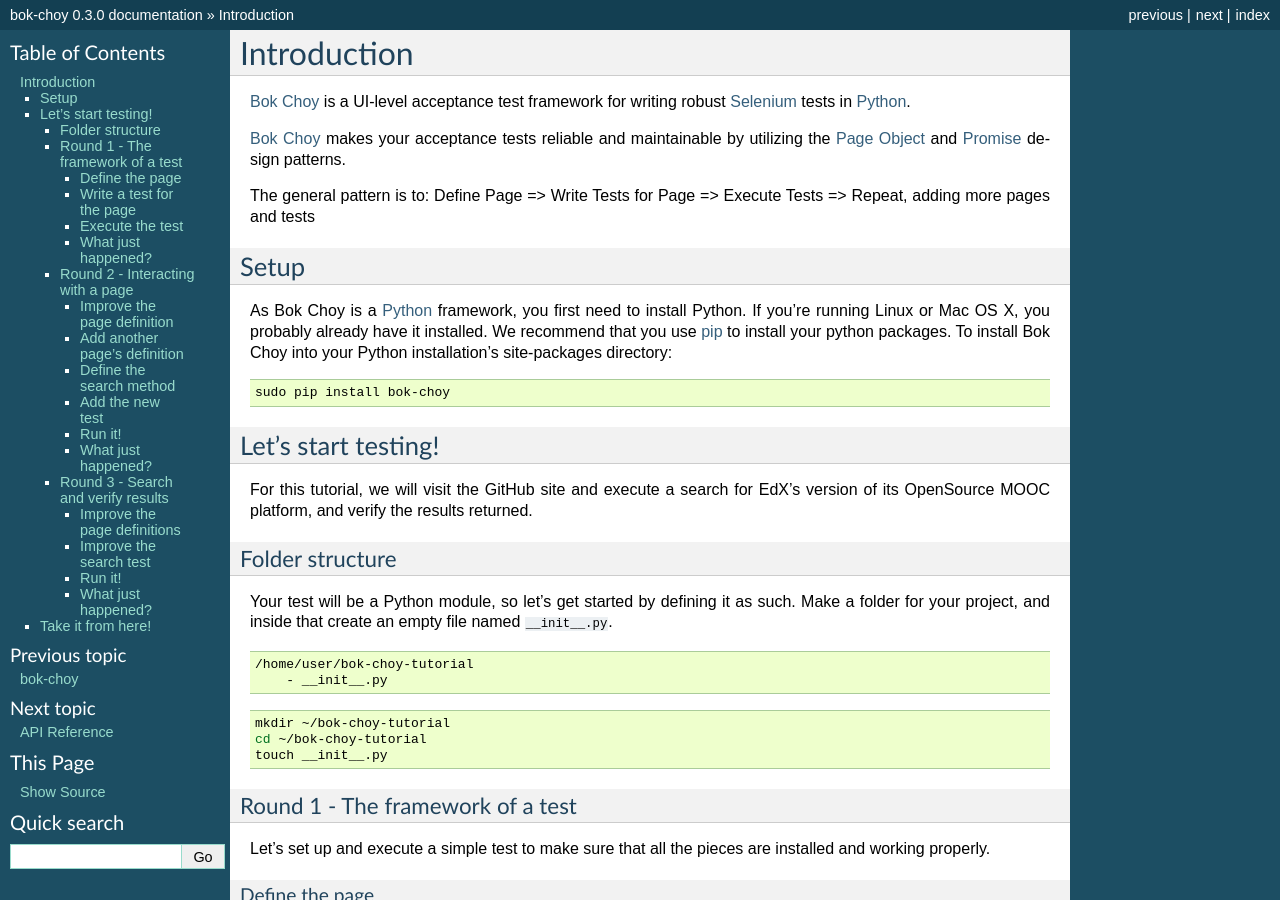
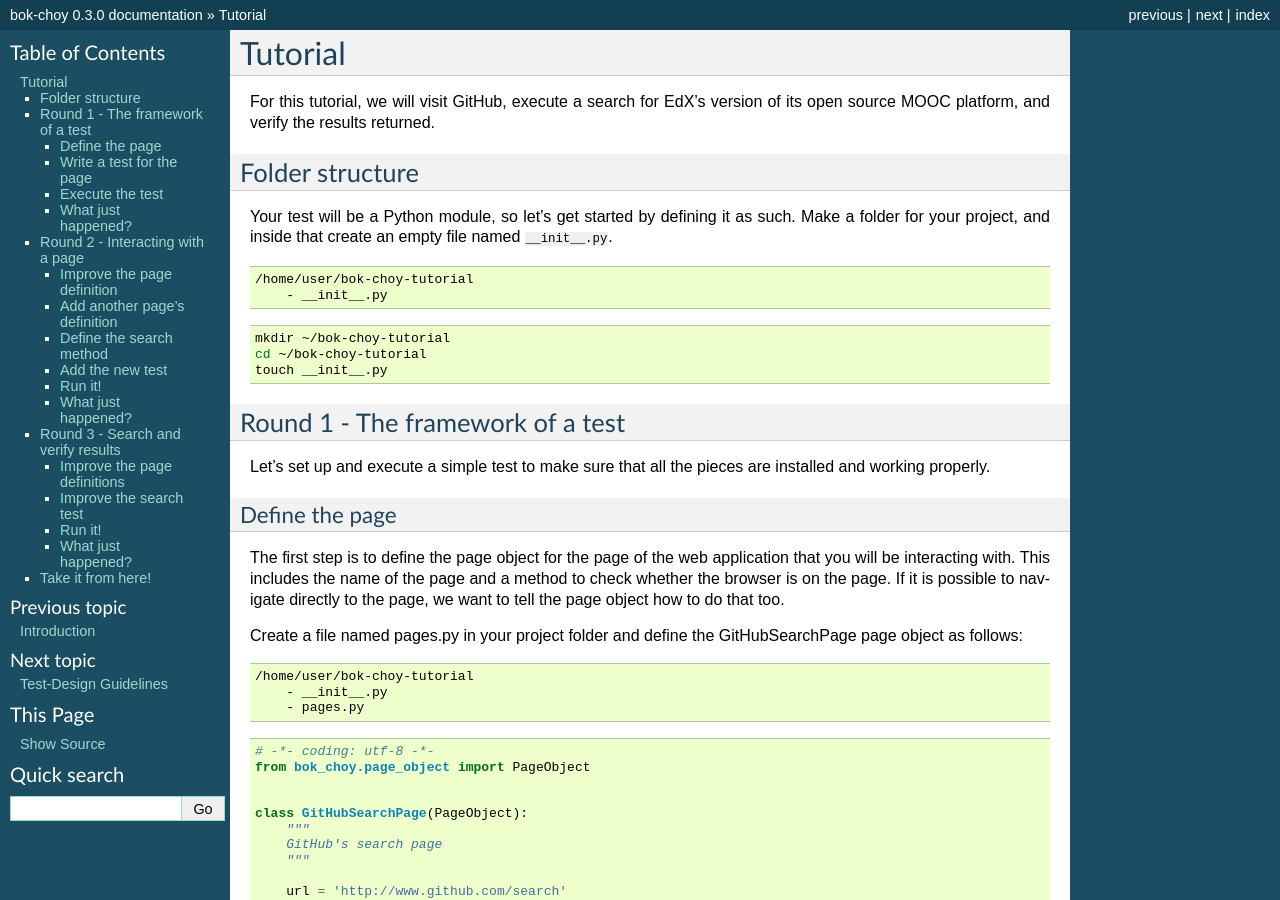
Before and after one commit to openedx-unsupported/bok-choy, a Sphinx documentation site: the page built from docs/tutorial.rst, in a window 1280 px wide and 900 px high. Built offline with Sphinx 7.4.7, drawn with Linux system fonts in a browser that asks for light colours.

Commit message:
Added docs for test-writing guidelines.

```diff
--- a/docs/index.rst
+++ b/docs/index.rst
@@ -3,12 +3,12 @@
 
 UI-level acceptance test framework.
 
-Contents:
-
 .. toctree::
    :maxdepth: 2
 
+   intro
    tutorial
+   guidelines
    api_reference
 
 
--- a/docs/tutorial.rst
+++ b/docs/tutorial.rst
@@ -1,38 +1,9 @@
-############
-Introduction
-############
-
-`Bok Choy`_ is a UI-level acceptance test framework for writing robust Selenium_ tests in Python_.
-
-`Bok Choy`_ makes your acceptance tests reliable and maintainable by utilizing the
-`Page Object <https://code.google.com/p/selenium/wiki/PageObjects>`_ and
-`Promise <http://www.quora.com/JavaScript/What-is-the-promise-pattern>`_
-design patterns.
-
-The general pattern is to:
-Define Page => Write Tests for Page => Execute Tests => Repeat, adding more pages and tests
-
-
-*****
-Setup
-*****
-
-As Bok Choy is a Python_ framework, you first need to install Python.
-If you’re running Linux or Mac OS X, you probably already have it installed.
-We recommend that you use `pip <http://www.pip-installer.org/>`_ to install your python
-packages. To install Bok Choy into your Python installation’s site-packages directory:
-
-.. code-block:: bash
-
-   sudo pip install bok-choy
-
-
 ********************
-Let's start testing!
+Tutorial
 ********************
 
-For this tutorial, we will visit the GitHub site and execute a search for EdX's version of
-its OpenSource MOOC platform, and verify the results returned.
+For this tutorial, we will visit GitHub, execute a search for EdX's version of
+its open source MOOC platform, and verify the results returned.
 
 
 Folder structure
@@ -312,9 +283,8 @@
 first result returned.
 
 
-******************
 Take it from here!
-******************
+==================
 
 This tutorial should have gotten you going with defining page objects for a web application
 and how to start to write tests against the app. Now it's up to you to take it from here and
```
Also changed, not shown: docs/guidelines.rst (added, +188 -0 lines), docs/intro.rst (added, +17 -0 lines).
